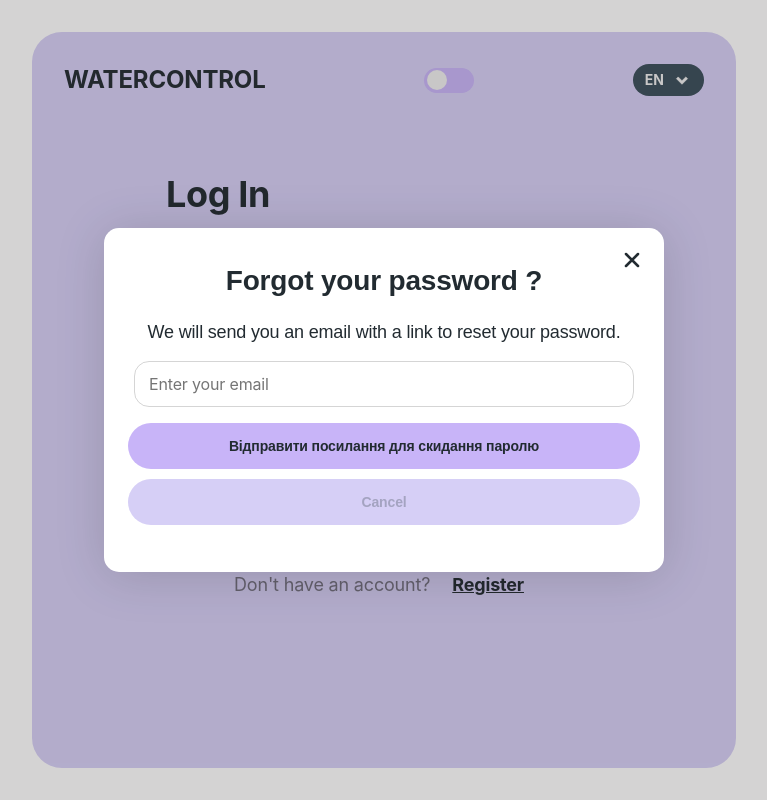
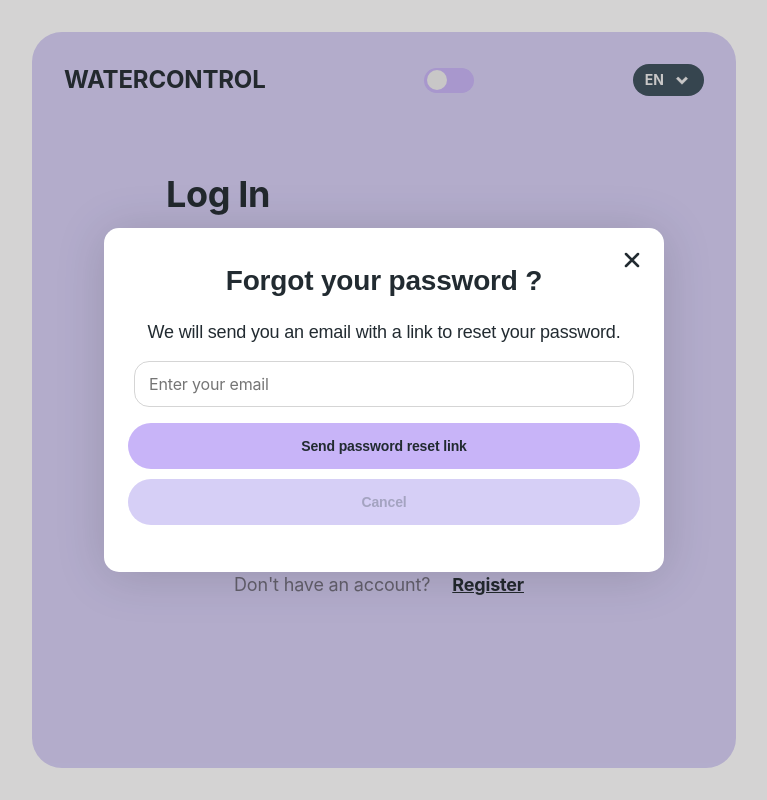
Before and after one commit to PetroMazuryk/water-control-frontend, a React (Vite) app: page /water-control-frontend/login in a window 1280 px wide. Both pictures are taken after a click on the button "Натисніть сюди". Shown: the whole page, without its empty margins (256-1023 px from the left). Built offline with nearby package versions, Linux system fonts and the light colour scheme; no server answers; what @reactour/tour would draw is missing.

Commit message:
add translation to the "Submit" button in ModalForgotPassword

```diff
--- a/src/components/ModalForgotPassword/ModalForgotPassword.jsx
+++ b/src/components/ModalForgotPassword/ModalForgotPassword.jsx
@@ -77,9 +77,7 @@ const ModalForgotPassword = ({ onClose }) => {
 
         <div className={css.modalBtnBox}>
           <button type="submit" className={css.btnSend} disabled={isSubmitting}>
-            {isSubmitting
-              ? 'Надсилання...'
-              : 'Відправити посилання для скидання паролю'}
+            {isSubmitting ? 'Надсилання...' : t('sendText')}
           </button>
           <button type="button" className={css.btnCancel} onClick={handleClose}>
             {t('cancel')}
--- a/src/locales/de/translation.json
+++ b/src/locales/de/translation.json
@@ -20,6 +20,7 @@
 
   "forgotTitle": "Passwort vergessen ?",
   "forgotText": "Wir senden Ihnen eine E-Mail mit einem Link zum Zurücksetzen Ihres Passworts.",
+  "sendText": "Link zum Zurücksetzen des Passworts senden",
 
   "userCountText": "Unsere <span class=\"{{userCountTextColor}}\">{{count}} glücklichen</span><br/> Kunden",
   "habitDrive": "Gewohnheitsantrieb",
--- a/src/locales/en/translation.json
+++ b/src/locales/en/translation.json
@@ -20,6 +20,7 @@
 
   "forgotTitle": "Forgot your password ?",
   "forgotText": "We will send you an email with a link to reset your password.",
+  "sendText": "Send password reset link",
 
   "userCountText": "Our <span class=\"{{userCountTextColor}}\">{{count}} happy</span><br/> customers",
   "habitDrive": "Habit drive",
--- a/src/locales/uk/translation.json
+++ b/src/locales/uk/translation.json
@@ -20,6 +20,7 @@
 
   "forgotTitle": "Забули пароль ?",
   "forgotText": "Ми надішлемо вам електронного листа з посиланням для скидання пароля.",
+  "sendText": "Відправити посилання для скидання паролю",
 
   "userCountText": "Наші <span class=\"{{userCountTextColor}}\">{{count}} щасливі</span><br/> клієнти",
   "habitDrive": "Вироблення звички",
```
